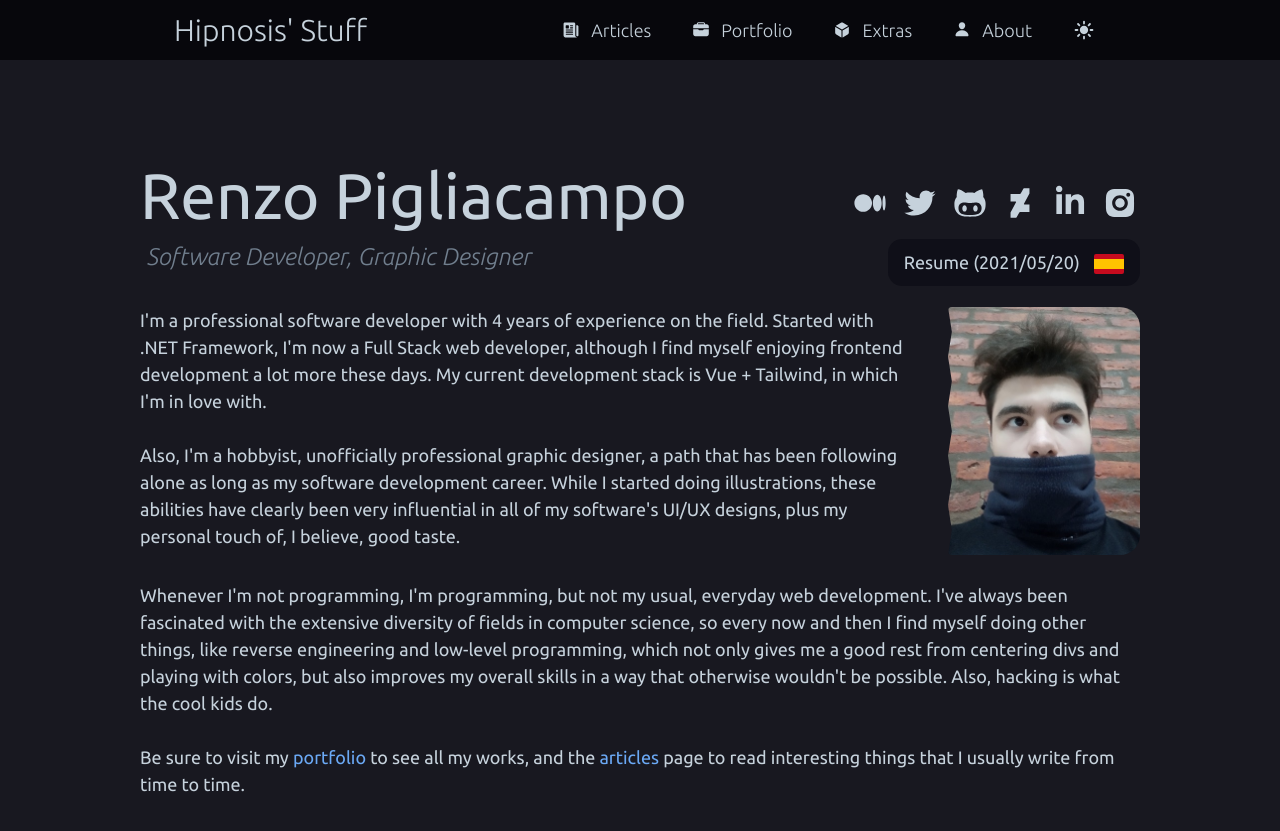
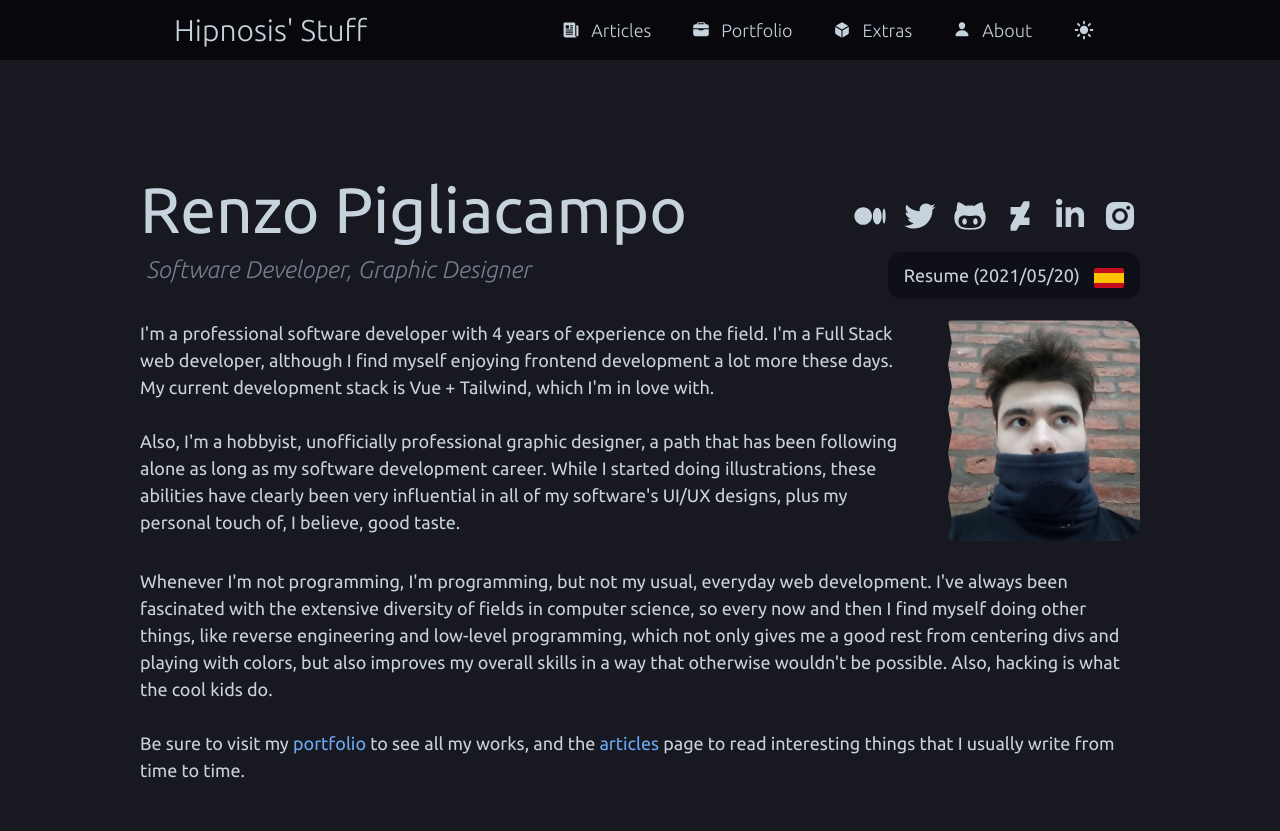
Before and after one commit to Hipnosis183/hipnosis183.github.io, a Jekyll site: the page built from pages/about.md, in a window 1280 px wide. Shown: the top 831 px of the page. Built offline with Jekyll 4.4.1, drawn with Linux system fonts in a browser that asks for light colours.

```diff
--- a/_layouts/about.html
+++ b/_layouts/about.html
@@ -30,9 +30,9 @@ layout: default
   <div class="about-block">
     <div class="about-content">
       <p class="about-description">
-        I'm a professional software developer with 4 years of experience on the field. Started with .NET Framework,
-        I'm now a Full Stack web developer, although I find myself enjoying frontend development a lot more these
-        days. My current development stack is Vue + Tailwind, in which I'm in love with.
+        I'm a professional software developer with 4 years of experience on the field. I'm a Full Stack web developer,
+        although I find myself enjoying frontend development a lot more these days. My current development stack is
+        Vue + Tailwind, which I'm in love with.
         <br><br>
         Also, I'm a hobbyist, unofficially professional graphic designer, a path that has been following alone as
         long as my software development career. While I started doing illustrations, these abilities have clearly been
```
Also changed, not shown: Gemfile.lock, assets/images/portfolio/instagular/logo-dark.svg, assets/images/portfolio/instagular/logo-lite.svg, assets/images/portfolio/nicolausikey/logo.svg, assets/images/portfolio/quikziv/logo.svg, assets/images/portfolio/ttx-monitor/logo.svg, assets/images/portfolio/viridian/logo-dark.svg, assets/images/portfolio/viridian/logo-lite.svg, assets/images/portfolio/xb-monitor/logo.svg.
